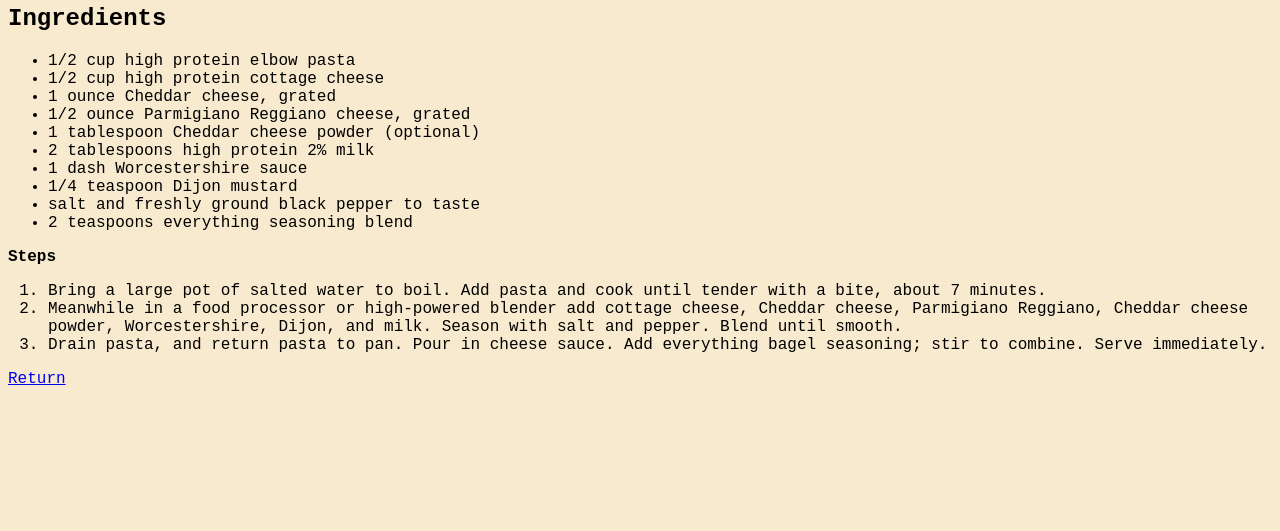
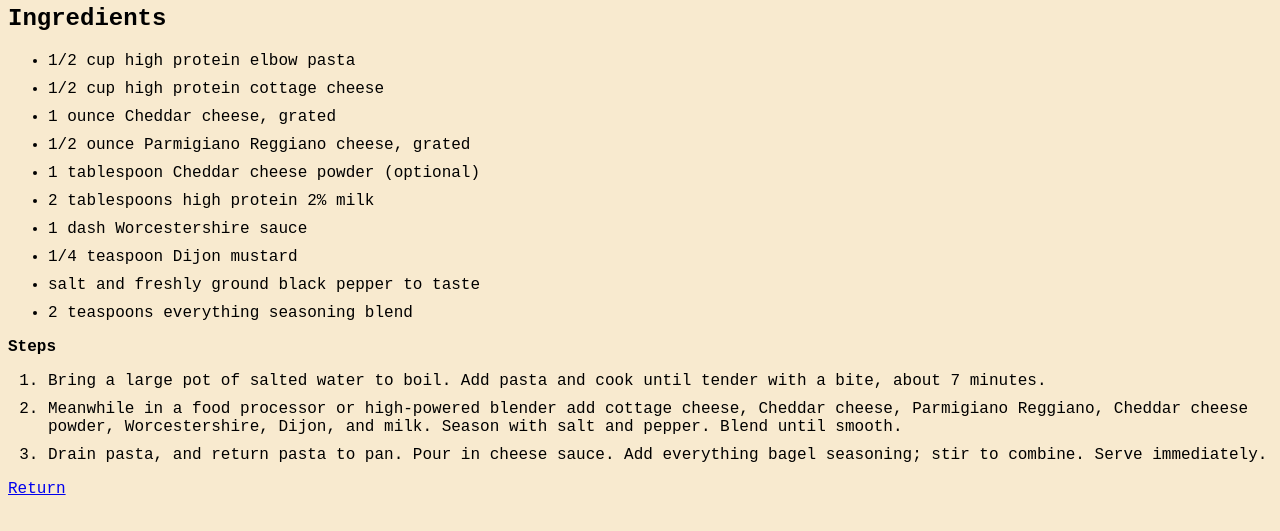
Before and after one commit to MuYvs/odin-recipes, a plain HTML site: page recipes/cottage-cheese-mac-n-cheese.html in a window 1280 px wide. Shown: the part 165-696 px from the top of the page. Drawn offline with Linux system fonts and the light colour scheme.

Commit message:
Added Space Between List Items.

```diff
--- a/style.css
+++ b/style.css
@@ -10,3 +10,8 @@ h1 {
 .info {
     text-align: center;
 }
+
+ul li,
+ol li{
+    margin-bottom: 10px;
+}
```
